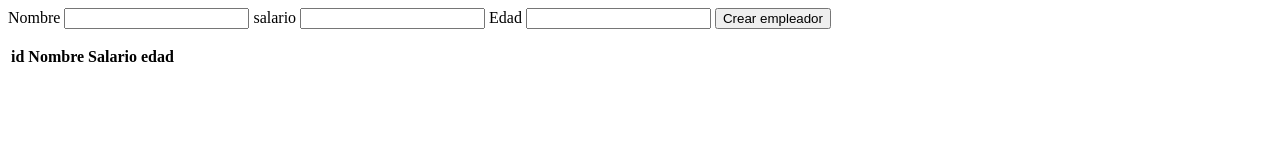
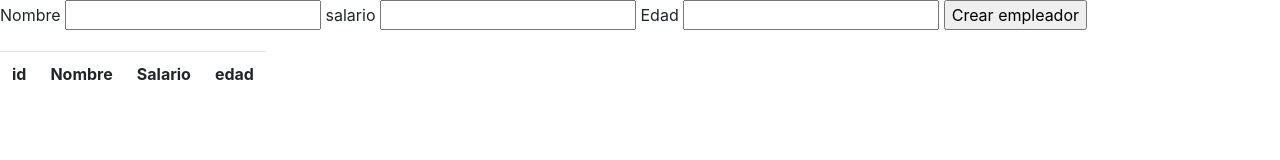
Before and after one commit to dibiro/simple_crud_js, a plain HTML site: page index.html in a window 1280 px wide. Drawn offline with nearby package versions, Linux system fonts and the light colour scheme; no server answers.

Commit message:
rest form

```diff
--- a/index.html
+++ b/index.html
@@ -3,6 +3,8 @@
 <head>
     <meta charset="UTF-8">
     <meta name="viewport" content="width=device-width, initial-scale=1.0">
+    <link rel="stylesheet" href="https://stackpath.bootstrapcdn.com/bootstrap/4.5.0/css/bootstrap.min.css"
+        integrity="sha384-9aIt2nRpC12Uk9gS9baDl411NQApFmC26EwAOH8WgZl5MYYxFfc+NcPb1dKGj7Sk" crossorigin="anonymous">
     <title>Test api</title>
 </head>
 
@@ -17,18 +19,18 @@
         <input type="submit" value="Crear empleador" />
     </form>
     <table>
-        <thead>
+        <thead class="table">
             <tr>
-                <th>
+                <th scope="col">
                     id
                 </th>
-                <th>
+                <th scope="col">
                     Nombre
                 </th>
-                <th>
+                <th scope="col">
                     Salario
                 </th>
-                <th>
+                <th scope="col">
                     edad
                 </th>
             </tr>
@@ -71,6 +73,7 @@
         }
         employes.push(new_employe)
         render(employes)
+        document.getElementById('form').reset()
     }
 
     function get_employ() {
```
